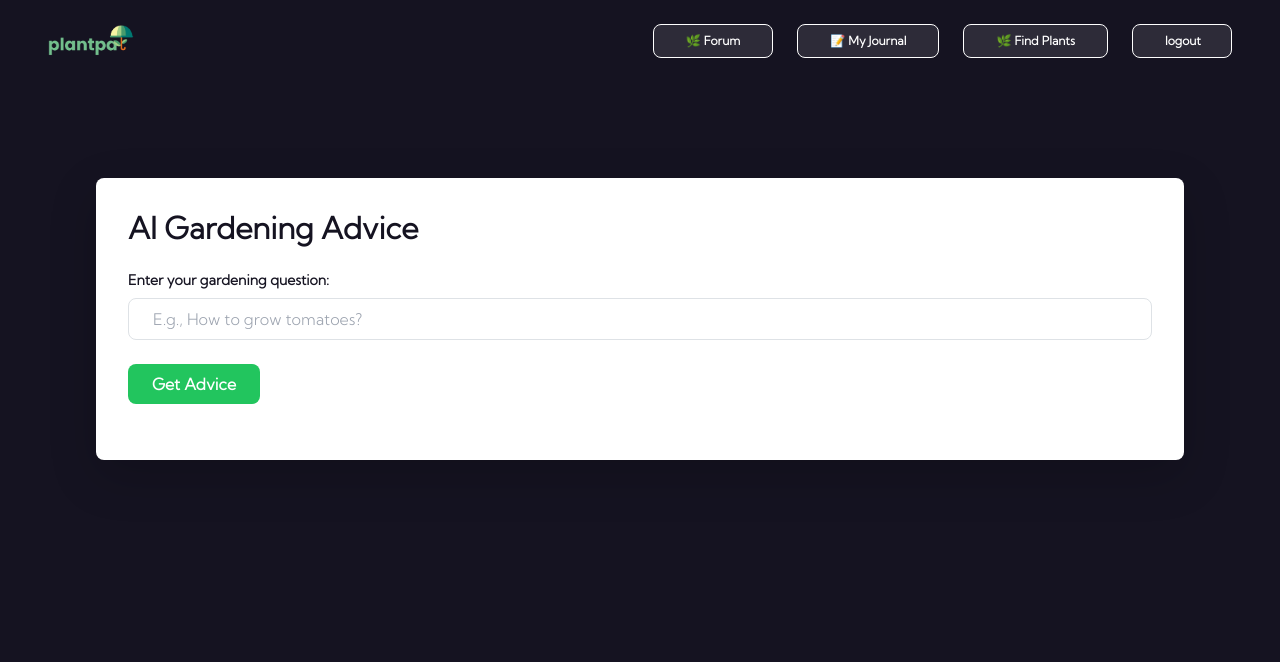
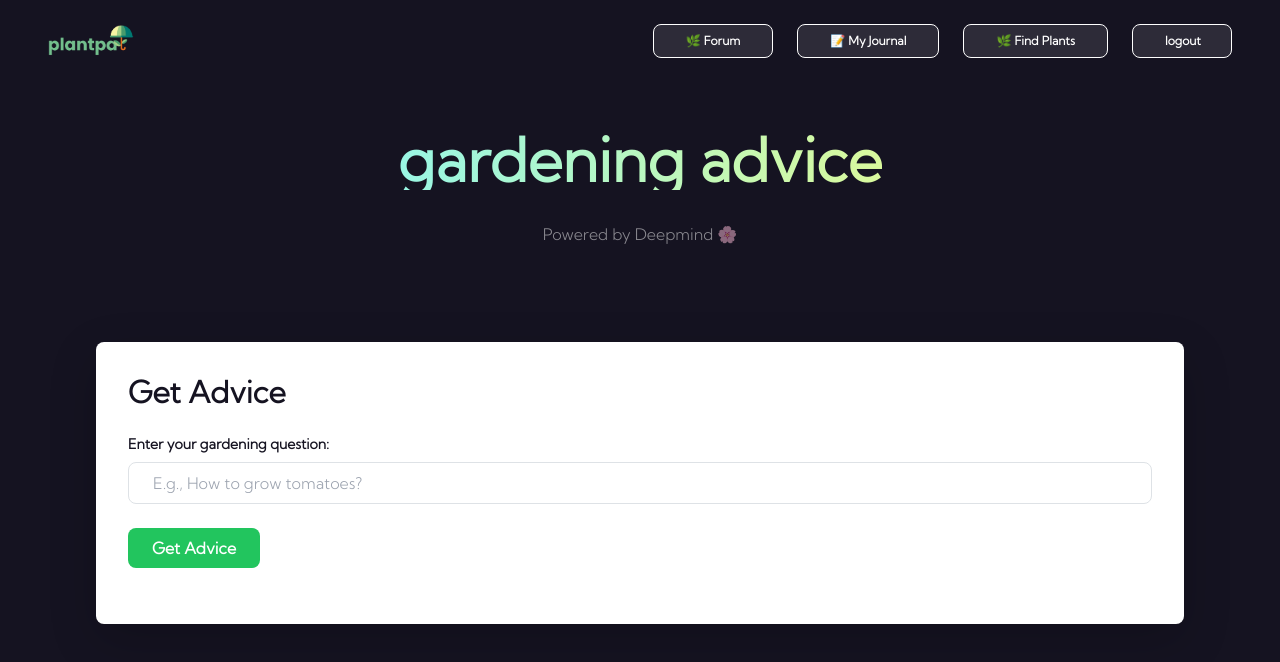
Before and after one commit to aarthi000/plantpal-v2.0, a React (Create React App) app: page /advice in a window 1280 px wide. Shown: the top 662 px of the page. Built offline with nearby package versions, Linux system fonts and the light colour scheme; no server answers.

Commit message:
gardening page added heading

```diff
--- a/src/pages/Advice.js
+++ b/src/pages/Advice.js
@@ -61,6 +61,8 @@ const Advice = () => {
       <div className='flex justify-between items-center align-center px-12 py-6'>
           <img src="./plantpallogo.png" alt="leaf" className="h-8"/>
 
+
+
           <div className='flex gap-4'>
             <button className="border-1 px-8 py-2 rounded-lg border-white bg-white bg-opacity-10 text-white font-semibold text-xs" onClick={clickForum}>🌿 Forum</button>
             <button className="border-1 px-8 py-2 rounded-lg border-white bg-white bg-opacity-10 text-white font-semibold text-xs" onClick={clickJournal}>📝 My Journal</button>
@@ -72,14 +74,19 @@ const Advice = () => {
       </div>
 
       <div className="flex justify-center">
-          <div className="flex gap-24">
-
+          <div className="flex gap-28">
+          <div className="flex flex-col gap-2 justify-center items-center">
+                <div className="bg-gradient-to-r from-teal-200 to-lime-200 inline-block text-transparent bg-clip-text text-center mb-4 font-bold text-6xl pt-12">gardening advice</div>
+                <div className='text-white opacity-50'>
+                  Powered by Deepmind 🌸
+                </div>
+          </div>
           </div>
       </div>
 
       <div className="flex flex-col items-center justify-center pt-24 px-24">
         <div className="w-full bg-white p-8 rounded-lg shadow-lg">
-          <h1 className="text-3xl font-bold text-[#151321] mb-6">AI Gardening Advice</h1>
+          <h1 className="text-3xl font-bold text-[#151321] mb-6">Get Advice</h1>
           <form onSubmit={handleSubmit} className="mb-6">
             <label htmlFor="promptInput" className="block text-[#151321] text-sm font-semibold mb-2">Enter your gardening question:</label>
             <input
```
